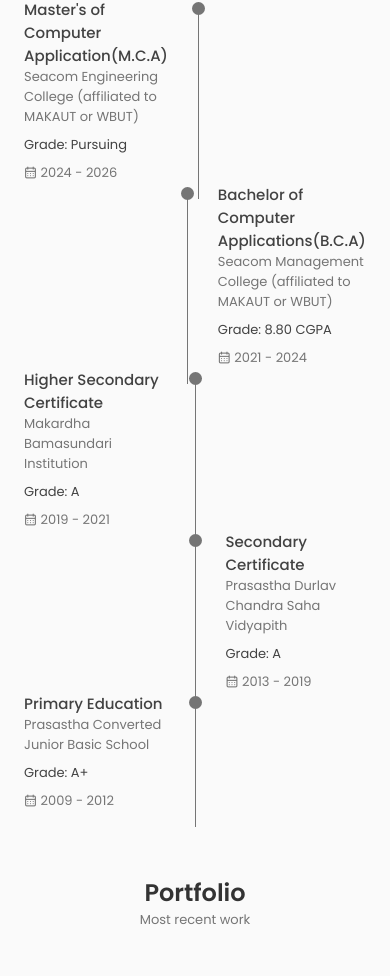
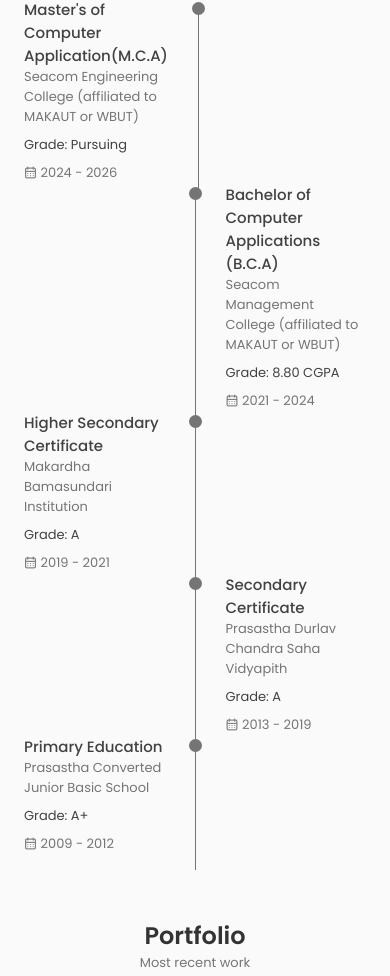
Before and after one commit to Tanmoy70/My-portfolio-site, a React (Vite) app: page / in a window 390 px wide. Shown: the part 6227-7203 px from the top of the page. Built offline with nearby package versions, Linux system fonts and the light colour scheme.

Commit message:
feat: improve qualification section styling and structure; adjust BCA title formatting

```diff
--- a/src/components/qualification/Qualification.jsx
+++ b/src/components/qualification/Qualification.jsx
@@ -79,7 +79,8 @@
 
               <div>
                 <h3 className="qualification_title">
-                  Bachelor of Computer Applications(B.C.A)
+                    Bachelor of Computer Applications
+                    <span className="bca">(B.C.A)</span>
                 </h3>
                 <span className="qualification_subtitle">
                   Seacom Management College (affiliated to MAKAUT or WBUT)
--- a/src/components/qualification/qualification.css
+++ b/src/components/qualification/qualification.css
@@ -13,15 +13,15 @@
   font-weight: var(--font-medium);
   color: var(--title-color);
   margin: 0 var(--mb-1);
-  cursor: pointer;;
-  padding: .25rem 1rem;
+  cursor: pointer;
+  padding: 0.25rem 1rem;
   border-radius: 10px;
 }
 
 .qualification_button:hover {
   background-color: var(--title-color);
   color: var(--container-color);
-  transition: .3s ease-in-out;
+  transition: 0.3s ease-in-out;
 }
 
 .qualification_icon {
@@ -76,7 +76,6 @@
   margin-bottom: var(--mb-0-5);
 }
 
-
 .qualification_rounder {
   display: inline-block;
   width: 13px;
@@ -119,6 +118,10 @@
     padding: 0px 1rem;
     margin: 0 var(--mb-0-75);
   }
+
+  .bca {
+    display: block;
+  }
 }
 
 /* For small devices */
```
